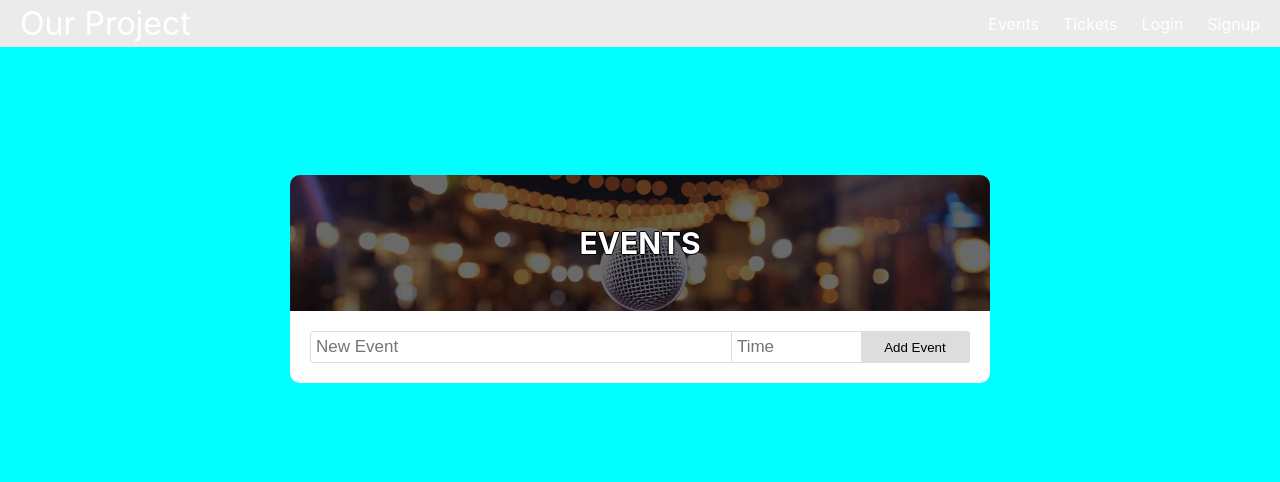
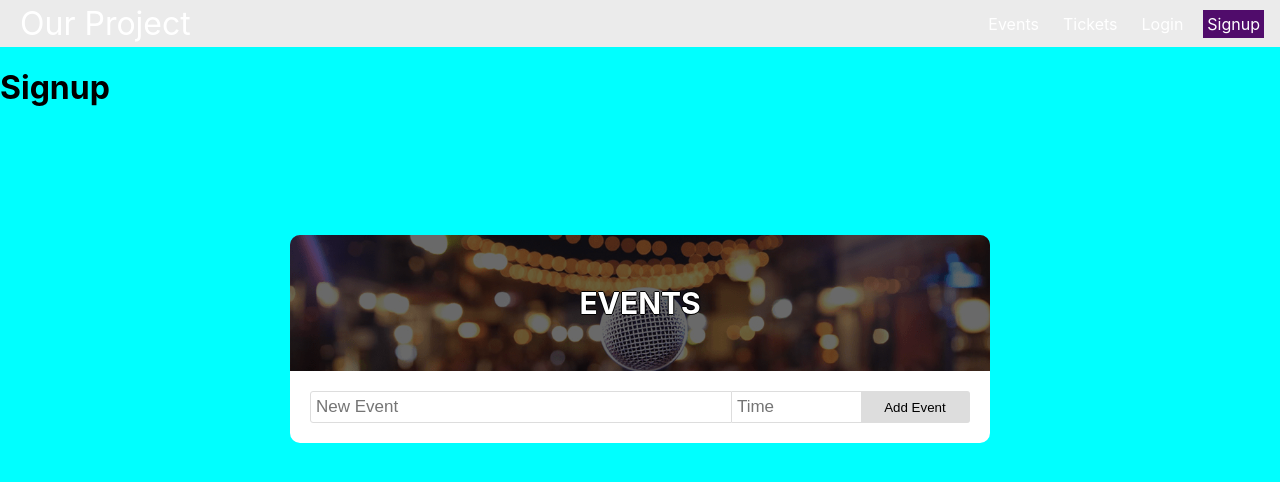
Before and after one commit to JakMcCarthy/EventsPage, a React (Create React App) app: page /signup in a window 1280 px wide. Shown: the top 482 px of the page. Built offline with nearby package versions, Linux system fonts and the light colour scheme.

Commit message:
added pages for the navigation buttons to link to; added the routes to those pages, added an active feature for the link that is active

```diff
--- a/package.json
+++ b/package.json
@@ -12,6 +12,7 @@
     "mongoose": "^6.5.2",
     "react": "^18.2.0",
     "react-dom": "^18.2.0",
+    "react-router-dom": "^6.3.0",
     "react-scripts": "5.0.1",
     "web-vitals": "^2.1.4"
   },
--- a/src/App.js
+++ b/src/App.js
@@ -1,6 +1,13 @@
 import React from 'react';
 import Main from './components/Main';
 import Navbar from "./components/Header/Navbar";
+import Home from "./components/Header/pages/Home"
+import Tickets from "./components/Header/pages/Tickets"
+import Event from "./components/Event/Event"
+import Login from "./components/Header/pages/Login"
+import Signup from "./components/Header/pages/Signup"
+// these two components allow us to define all routes and group them together
+import { Route, Routes } from "react-router-dom"
 
 import { GlobalProvider } from './context/GlobalState';
 
@@ -8,6 +15,15 @@ function App() {
   return (
     <GlobalProvider>
       <Navbar />
+      <div className = "container">
+        <Routes>
+          <Route path ="/" element={<Home />} />
+          <Route path ="/tickets" element={<Tickets />} />
+          <Route path ="/event" element={<Event />} />
+          <Route path ="/login" element={<Login />} />
+          <Route path ="/signup" element={<Signup />} />
+        </Routes>
+      </div>
       <Main />
     </GlobalProvider>
   );
--- a/src/components/Header/Navbar.js
+++ b/src/components/Header/Navbar.js
@@ -1,20 +1,29 @@
+// replace a tags with Link componets from react routers and href with to - useMatch allows us to compare the path were on to the path we want - useResolvedPath allows us to take a relative or absolute path
+import { Link, useMatch, useResolvedPath  } from "react-router-dom"
+
 export default function Navbar() {
     return <nav className="nav">
-        <a href="/" className="site-title">Our Project</a>
+        <Link to="/" className="site-title">Our Project</Link>
         <ul>
-            <li>
-               <a href="/events">Events</a>
-            </li>
-            <li>
-               <a href="/tickets">Tickets</a>
-            </li>
-            <li>
-               <a href="/login">Login</a>
-            </li>
-            <li>
-               <a href="/signup">Signup</a>
-            </li>
+
+               <CustomLink to="/events">Events</CustomLink>
+               <CustomLink to="/tickets">Tickets</CustomLink>
+               <CustomLink to="/login">Login</CustomLink>
+               <CustomLink to="/signup">Signup</CustomLink>
+
 
         </ul>
     </nav>
 }
+
+function CustomLink({ to, children, ...props }) {
+    const resolvedPath = useResolvedPath(to)
+    const isActive = useMatch({ path: resolvedPath.pathname, end: true })
+    return (
+        <li className={isActive ? "active" : ""}>
+            <Link to={to} {...props}>
+                {children}
+            </Link>
+        </li>
+    )
+}
--- /dev/null
+++ b/src/components/Header/pages/Home.js
@@ -0,0 +1,3 @@
+export default function Home() {
+    return <h1> Home </h1>
+}
--- /dev/null
+++ b/src/components/Header/pages/Login.js
@@ -0,0 +1,3 @@
+export default function Login() {
+    return <h1> Login </h1>
+}
--- /dev/null
+++ b/src/components/Header/pages/Signup.js
@@ -0,0 +1,3 @@
+export default function Signup() {
+    return <h1> Signup </h1>
+}
--- /dev/null
+++ b/src/components/Header/pages/Tickets.js
@@ -0,0 +1,3 @@
+export default function Tickets() {
+    return <h1> Tickets </h1>
+}
--- a/src/index.js
+++ b/src/index.js
@@ -4,11 +4,16 @@ import './index.css';
 import './components/Header/navbar.css';
 import App from './App';
 import reportWebVitals from './reportWebVitals';
+//outer for our web app in the browser
+import { BrowserRouter } from "react-router-dom"
 
+//wrapped our entire application in the browser router bc our entire component is using this one single router to manage all of routing
 const root = ReactDOM.createRoot(document.getElementById('root'));
 root.render(
   <React.StrictMode>
-    <App />
+    <BrowserRouter>
+      <App />
+    </BrowserRouter>
   </React.StrictMode>
 );
 
```
Also changed, not shown: 1 other file (tests, documents, lock files or other folders).
